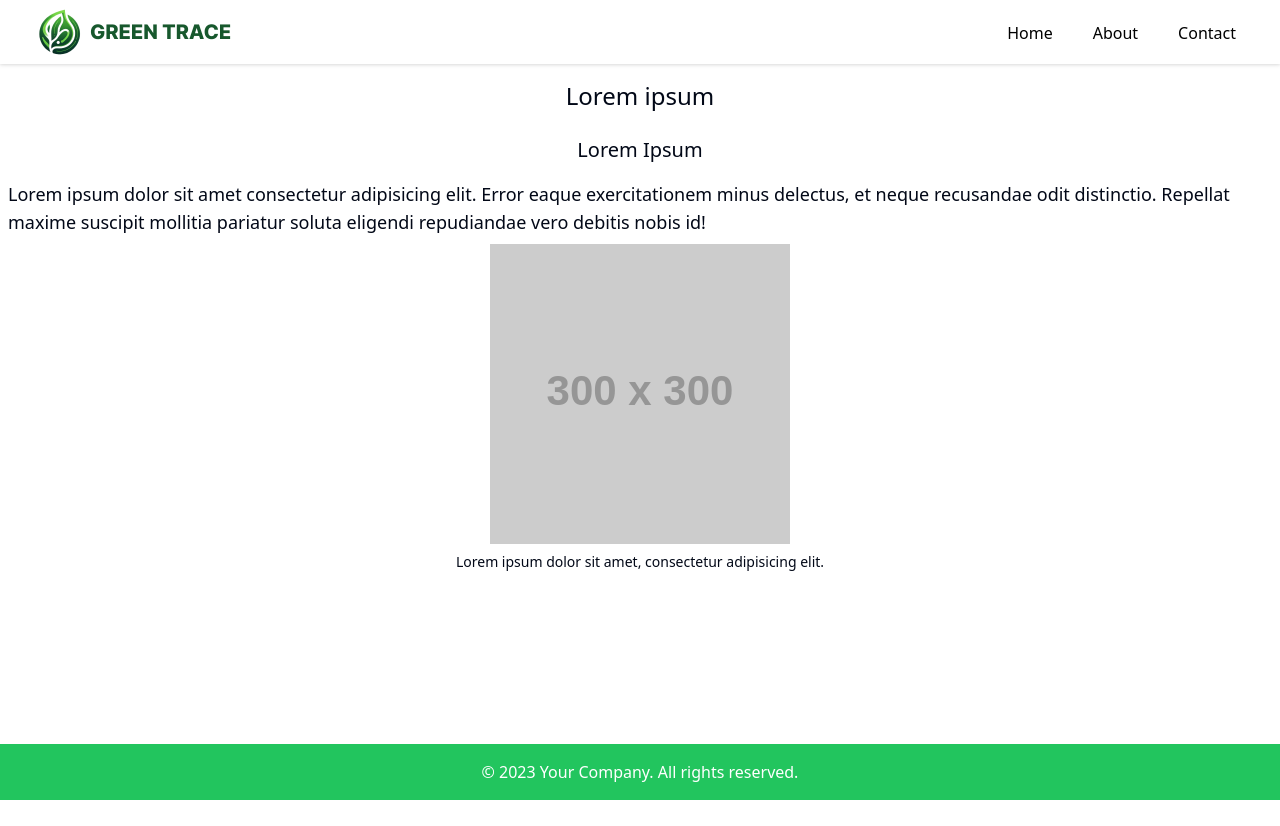
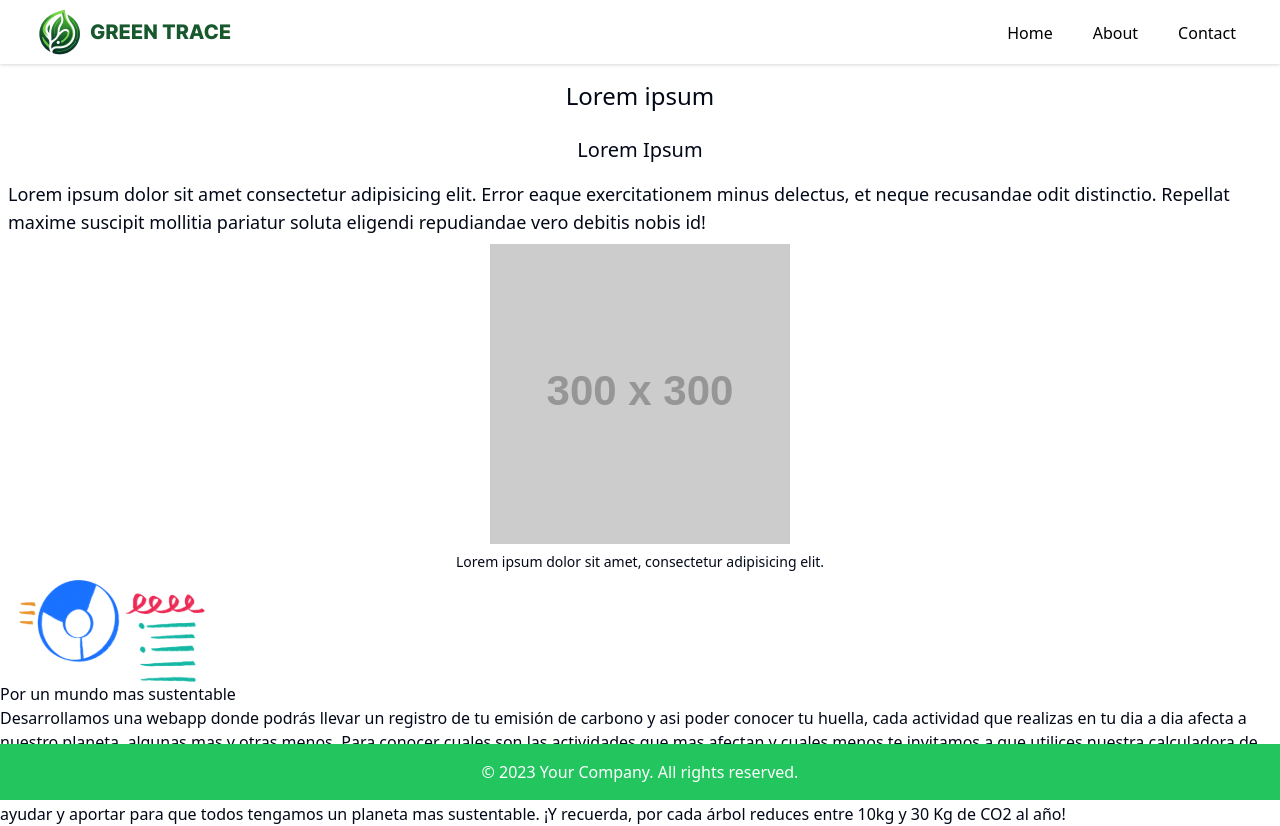
Before and after one commit to No-Country/c15-04-m-node-react, a React (Vite) app in the folder front/: page / in a window 1280 px wide. Before the commit the page ends 800 px from the top, so only its background shows below. Built offline with nearby package versions, Linux system fonts and the light colour scheme.

Commit message:
sustainable world section added

```diff
--- a/front/src/components/Landing/Landing.tsx
+++ b/front/src/components/Landing/Landing.tsx
@@ -1,5 +1,6 @@
 import Footer from "../Footer/Footer";
 import Navbar from "../Navbar/Navbar";
+import Sustainableworld from "../sections/Sustainableworld/Sustainableworld";
 
 const Landing = () => {
 	return (
@@ -17,6 +18,7 @@ const Landing = () => {
 					<img src="https://placehold.it/300" alt="" />
 					<h5 className="text-sm p-2">Lorem ipsum dolor sit amet, consectetur adipisicing elit.</h5>
 				</div>
+				<Sustainableworld />
 			</body>
 			<Footer />
 		</div>
--- /dev/null
+++ b/front/src/components/sections/Sustainableworld/Sustainableworld.tsx
@@ -0,0 +1,21 @@
+const Sustainableworld = () => {
+	return (
+		<section>
+			<img src="./src/assets/img/colorfulgraphics.svg" alt="colorfull graphics" />
+			<div>
+				<h3>Por un mundo mas sustentable</h3>
+				<p>
+					Desarrollamos una webapp donde podrás llevar un registro de tu emisión de carbono y asi poder conocer tu
+					huella, cada actividad que realizas en tu dia a dia afecta a nuestro planeta, algunas mas y otras menos. Para
+					conocer cuales son las actividades que mas afectan y cuales menos te invitamos a que utilices nuestra
+					calculadora de huella de carbono, en la cual vos podrás registrar tus actividades y te dirá cuanto CO2 han
+					generado. Luego desde el panel de control podrás ver todo el registro de tu huella y asi poder ver
+					gráficamente cuales son las actividades que mas CO2 generan y como puedes reducirlo. También vas a encontrar
+					distintas actividades para poder ayudar y aportar para que todos tengamos un planeta mas sustentable. ¡Y
+					recuerda, por cada árbol reduces entre 10kg y 30 Kg de CO2 al año!
+				</p>
+			</div>
+		</section>
+	);
+};
+export default Sustainableworld;
```
Also changed, not shown: front/src/assets/img/colorfulgraphics.svg (added).
